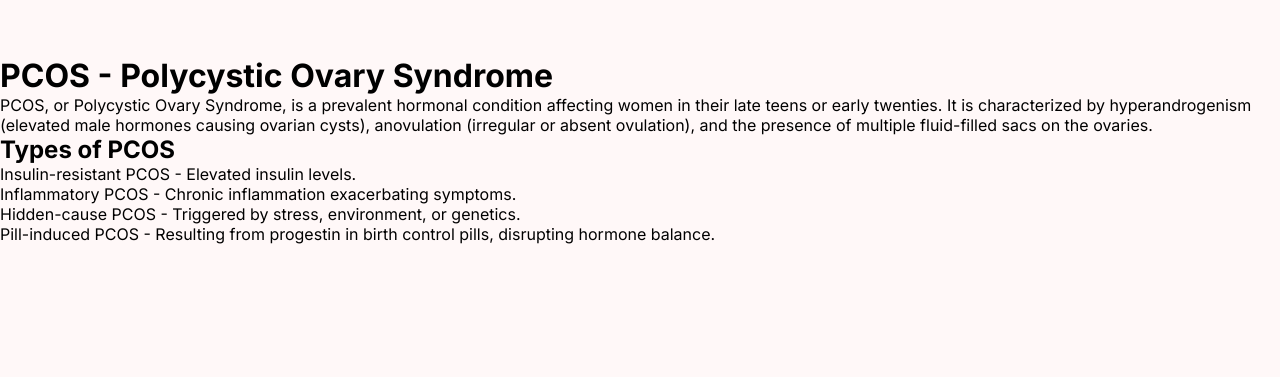
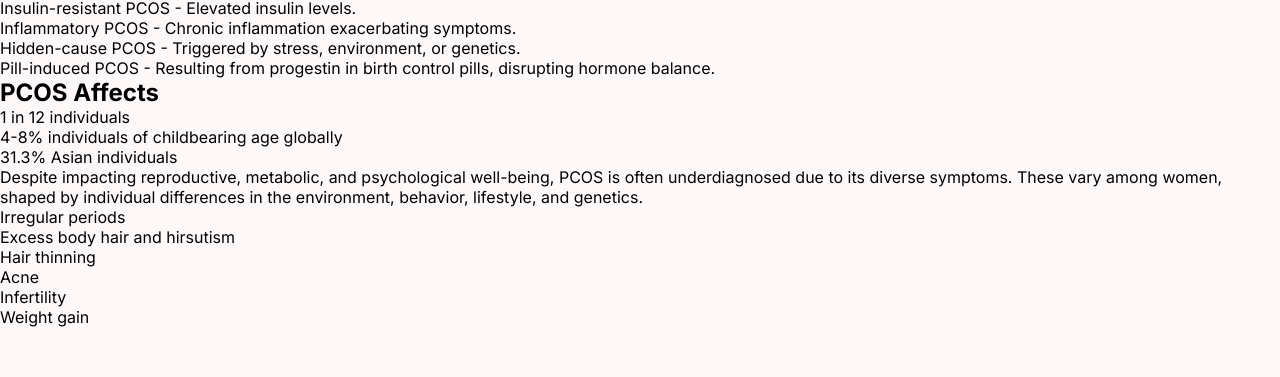
Before and after one commit to KamalikaSene/PCOS-FertiliCare, a Next.js app: page /About-PCOS in a window 1280 px wide. Shown: the part 345-722 px from the top of the page. Built offline with nearby package versions, Linux system fonts and the light colour scheme; no server answers.

Commit message:
About PCOS 3

```diff
--- a/src/app/About-PCOS/page.jsx
+++ b/src/app/About-PCOS/page.jsx
@@ -18,6 +18,26 @@ const About= () => {
         <li>Pill-induced PCOS - Resulting from progestin in birth control pills, disrupting hormone balance.</li>
       </ol>
 
+      <h2>PCOS Affects</h2>
+      <ul>
+        <li>1 in 12 individuals</li>
+        <li>4-8% individuals of childbearing age globally</li>
+        <li>31.3% Asian individuals</li>
+      </ul>
+
+      <p>
+         Despite impacting reproductive, metabolic, and psychological well-being, PCOS is often underdiagnosed due to its diverse symptoms. These vary among women, shaped by individual differences in the environment, behavior, lifestyle, and genetics.
+      </p>
+
+      <ul>
+        <li>Irregular periods</li>
+        <li>Excess body hair and hirsutism</li>
+        <li>Hair thinning</li>
+        <li>Acne</li>
+        <li>Infertility</li>
+        <li>Weight gain</li>
+      </ul>
+
 
 
    </div>
```
